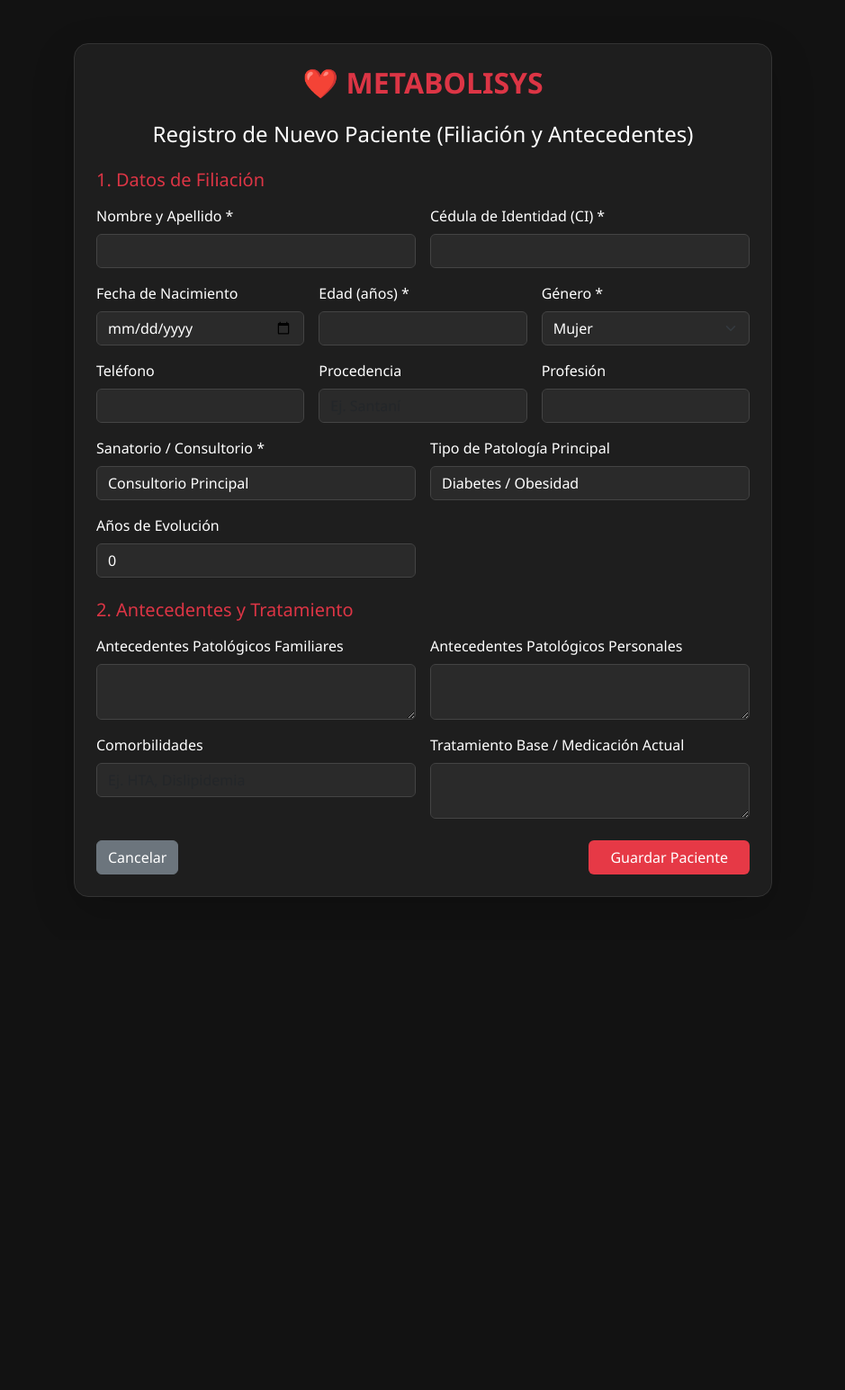
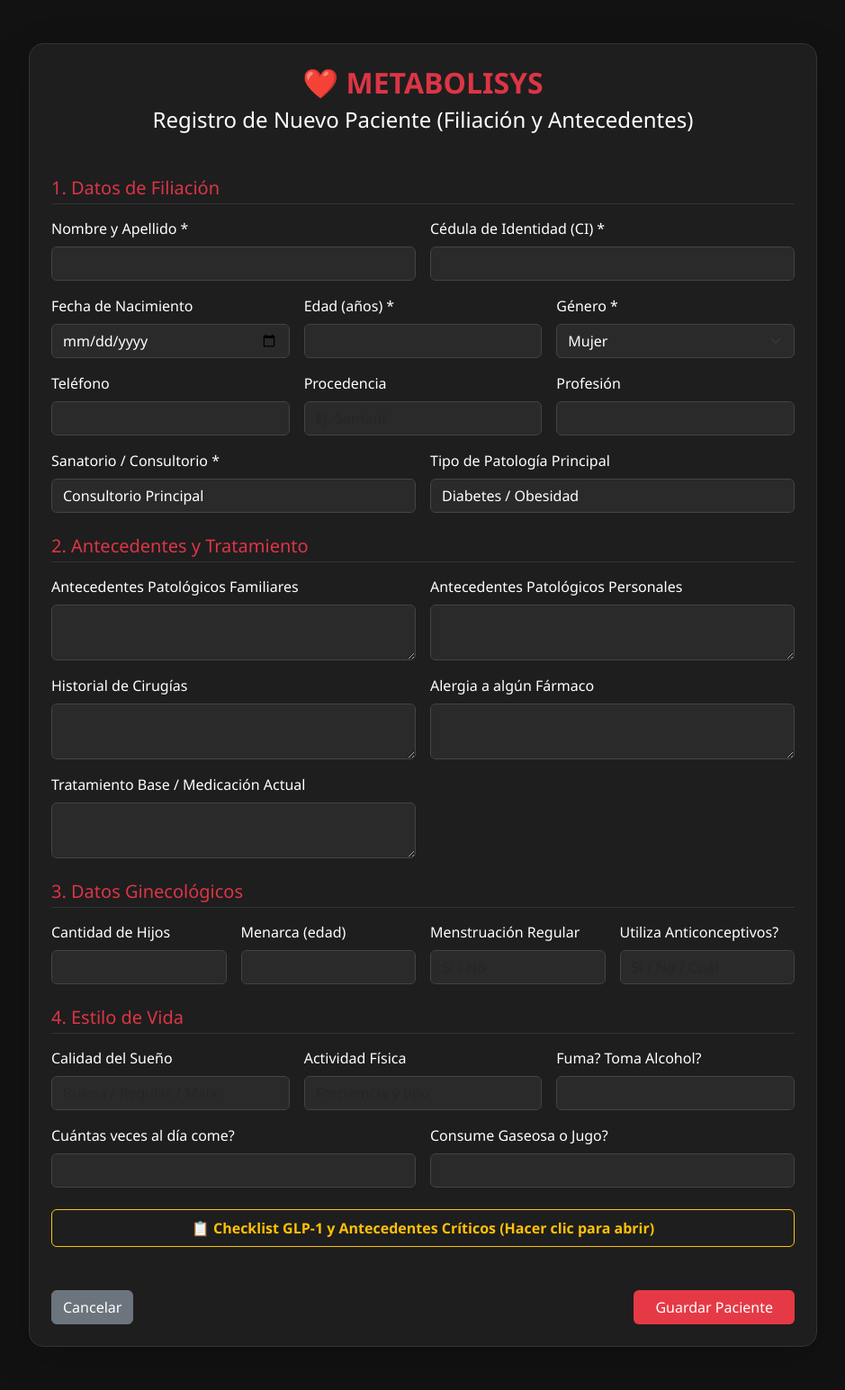
Before and after one commit to patriciafranco-web/Metabolysis1.0-Prueba, a Flask app: page /patient/new in a window 1280 px wide. Shown: the whole page at 90% size, without its empty margins (170-1109 px from the left). Before the commit the page ends 997 px from the top, so only its background shows below. Run offline with Flask 3, Linux system fonts and the light colour scheme; the visitor is signed in with stand-in values (Sample User, id 1).

Commit message:
Update new_patient.html

```diff
--- a/templates/new_patient.html
+++ b/templates/new_patient.html
@@ -12,17 +12,18 @@
         .form-control:focus, .form-select:focus { background-color: #333; border-color: #ff6b6b; color: #fff; box-shadow: none; }
         .btn-primary { background-color: #e63946; border: none; }
         .btn-primary:hover { background-color: #d90429; }
+        .section-title { color: #ff6b6b; border-bottom: 1px solid #333; padding-bottom: 5px; margin-top: 25px; margin-bottom: 15px; }
     </style>
 </head>
 <body class="py-5">
-<div class="container" style="max-width: 800px;">
+<div class="container" style="max-width: 900px;">
     <div class="card p-4 shadow-lg rounded-4">
-        <h2 class="mb-4 text-center text-danger fw-bold">❤️ METABOLISYS</h2>
+        <h2 class="mb-2 text-center text-danger fw-bold">❤️ METABOLISYS</h2>
         <h4 class="mb-4 text-center">Registro de Nuevo Paciente (Filiación y Antecedentes)</h4>
 
         <form method="POST">
-            <h5 class="text-danger mb-3">1. Datos de Filiación</h5>
-            <div class="row g-3 mb-4">
+            <h5 class="section-title text-danger">1. Datos de Filiación</h5>
+            <div class="row g-3">
                 <div class="col-md-6">
                     <label class="form-label">Nombre y Apellido *</label>
                     <input type="text" class="form-control" name="full_name" required>
@@ -41,7 +42,7 @@
                 </div>
                 <div class="col-md-4">
                     <label class="form-label">Género *</label>
-                    <select class="form-select" name="gender" required>
+                    <select class="form-select" name="gender" id="genderSelect" required onchange="toggleGenderFields()">
                         <option value="Mujer">Mujer</option>
                         <option value="Hombre">Hombre</option>
                     </select>
@@ -66,14 +67,10 @@
                     <label class="form-label">Tipo de Patología Principal</label>
                     <input type="text" class="form-control" name="pathology_type" value="Diabetes / Obesidad">
                 </div>
-                <div class="col-md-6">
-                    <label class="form-label">Años de Evolución</label>
-                    <input type="number" class="form-control" name="evolution_years" value="0">
-                </div>
             </div>
 
-            <h5 class="text-danger mb-3">2. Antecedentes y Tratamiento</h5>
-            <div class="row g-3 mb-4">
+            <h5 class="section-title text-danger">2. Antecedentes y Tratamiento</h5>
+            <div class="row g-3">
                 <div class="col-md-6">
                     <label class="form-label">Antecedentes Patológicos Familiares</label>
                     <textarea class="form-control" name="antecedentes_familiares" rows="2"></textarea>
@@ -83,8 +80,12 @@
                     <textarea class="form-control" name="antecedentes_personales" rows="2"></textarea>
                 </div>
                 <div class="col-md-6">
-                    <label class="form-label">Comorbilidades</label>
-                    <input type="text" class="form-control" name="comorbidities" placeholder="Ej. HTA, Dislipidemia">
+                    <label class="form-label">Historial de Cirugías</label>
+                    <textarea class="form-control" name="historial_cirugias" rows="2"></textarea>
+                </div>
+                <div class="col-md-6">
+                    <label class="form-label">Alergia a algún Fármaco</label>
+                    <textarea class="form-control" name="alergia_farmacos" rows="2"></textarea>
                 </div>
                 <div class="col-md-6">
                     <label class="form-label">Tratamiento Base / Medicación Actual</label>
@@ -92,12 +93,86 @@
                 </div>
             </div>
 
-            <div class="d-flex justify-content-between mt-4">
+            <!-- Sección Ginecológica condicional (Solo si es Mujer) -->
+            <div id="genderSection">
+                <h5 class="section-title text-danger">3. Datos Ginecológicos</h5>
+                <div class="row g-3">
+                    <div class="col-md-3">
+                        <label class="form-label">Cantidad de Hijos</label>
+                        <input type="text" class="form-control" name="cant_hijos">
+                    </div>
+                    <div class="col-md-3">
+                        <label class="form-label">Menarca (edad)</label>
+                        <input type="text" class="form-control" name="menarca">
+                    </div>
+                    <div class="col-md-3">
+                        <label class="form-label">Menstruación Regular</label>
+                        <input type="text" class="form-control" name="menstruacion_regular" placeholder="Sí / No">
+                    </div>
+                    <div class="col-md-3">
+                        <label class="form-label">Utiliza Anticonceptivos?</label>
+                        <input type="text" class="form-control" name="anticonceptivos" placeholder="Sí / No / Cuál">
+                    </div>
+                </div>
+            </div>
+
+            <h5 class="section-title text-danger">4. Estilo de Vida</h5>
+            <div class="row g-3">
+                <div class="col-md-4">
+                    <label class="form-label">Calidad del Sueño</label>
+                    <input type="text" class="form-control" name="calidad_sueno" placeholder="Buena / Regular / Mala">
+                </div>
+                <div class="col-md-4">
+                    <label class="form-label">Actividad Física</label>
+                    <input type="text" class="form-control" name="actividad_fisica" placeholder="Frecuencia y tipo">
+                </div>
+                <div class="col-md-4">
+                    <label class="form-label">Fuma? Toma Alcohol?</label>
+                    <input type="text" class="form-control" name="fuma_alcohol">
+                </div>
+                <div class="col-md-6">
+                    <label class="form-label">Cuántas veces al día come?</label>
+                    <input type="text" class="form-control" name="veces_come">
+                </div>
+                <div class="col-md-6">
+                    <label class="form-label">Consume Gaseosa o Jugo?</label>
+                    <input type="text" class="form-control" name="consume_gaseosa_jugo">
+                </div>
+            </div>
+
+            <!-- Botón y Sección Desplegable para Checkup GLP-1 -->
+            <div class="mt-4">
+                <button class="btn btn-outline-warning w-100 py-2 fw-bold" type="button" data-bs-toggle="collapse" data-bs-target="#glp1Collapse">
+                    📋 Checklist GLP-1 y Antecedentes Críticos (Hacer clic para abrir)
+                </button>
+                <div class="collapse mt-3" id="glp1Collapse">
+                    <div class="card card-body bg-dark border-secondary">
+                        <p class="small text-muted mb-2">Marque o detalle antecedentes de MTC, MEN2, pancreatitis, vesícula biliar, retinopatía, depresión severa, embarazo planificado o lactancia:</p>
+                        <textarea class="form-control bg-black text-light" name="checklist_glp1_notas" rows="5" placeholder="• Carcinoma medular de tiroides / MEN2: ...&#10;• Pancreatitis / Vesícula biliar: ...&#10;• Embarazo / Lactancia / Insulina: ..."></textarea>
+                    </div>
+                </div>
+            </div>
+
+            <div class="d-flex justify-content-between mt-5">
                 <a href="{{ url_for('index') }}" class="btn btn-secondary">Cancelar</a>
                 <button type="submit" class="btn btn-primary px-4">Guardar Paciente</button>
             </div>
         </form>
     </div>
 </div>
+
+<script>
+function toggleGenderFields() {
+    const gender = document.getElementById('genderSelect').value;
+    const genderSection = document.getElementById('genderSection');
+    if (gender === 'Mujer') {
+        genderSection.style.display = 'block';
+    } else {
+        genderSection.style.display = 'none';
+    }
+}
+toggleGenderFields();
+</script>
+<script src="https://cdn.jsdelivr.net/npm/bootstrap@5.3.0/dist/js/bootstrap.bundle.min.js"></script>
 </body>
 </html>
```
